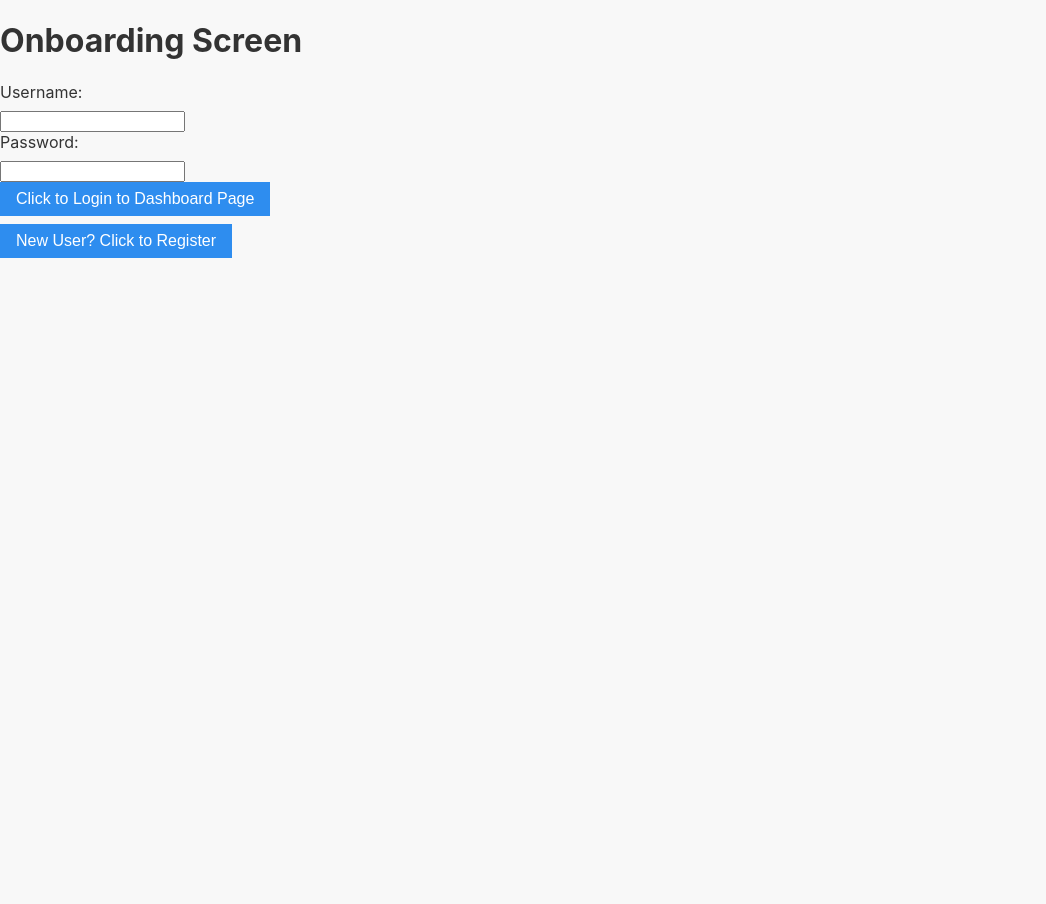
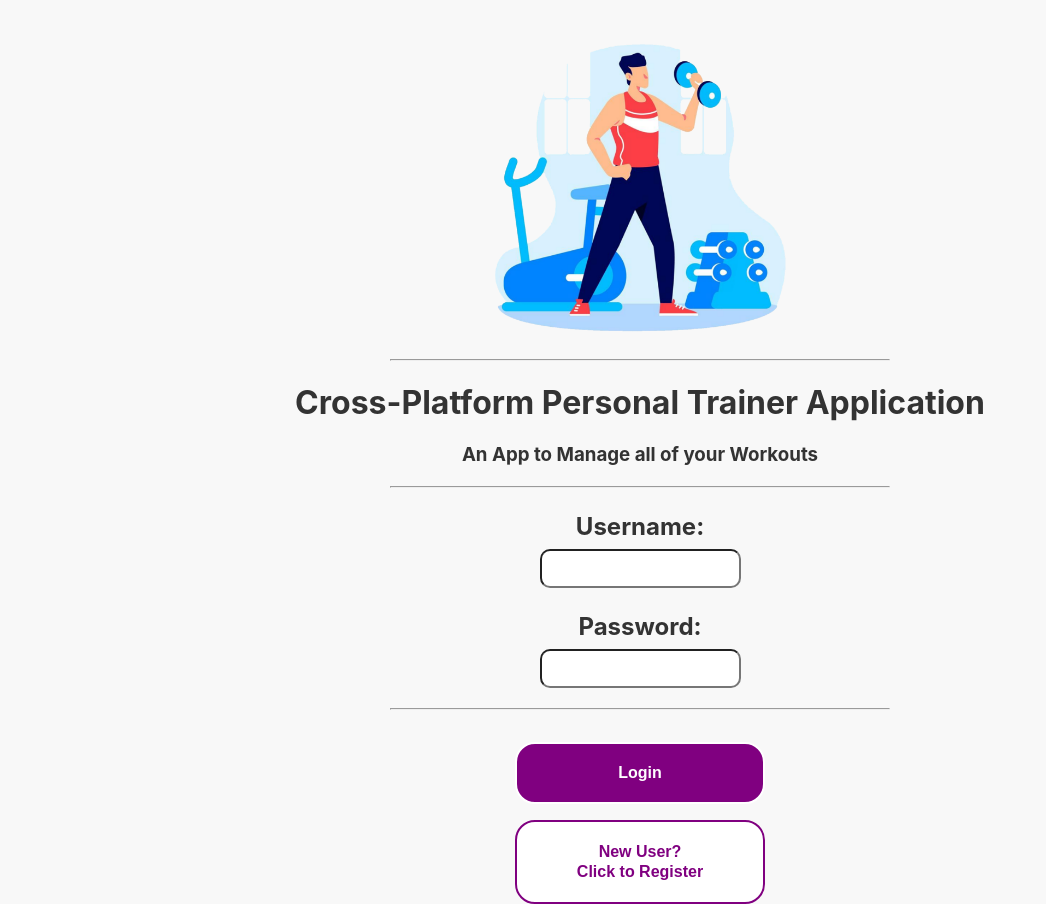
Before and after one commit to kevinliu249/CPFT, a React (Create React App) app in the folder frontend/: page / in a window 1280 px wide. Shown: the whole page, without its empty margins (0-1046 px from the left). Before the commit the page ends 800 px from the top, so only its background shows below. Built offline with nearby package versions, Linux system fonts and the light colour scheme.

Commit message:
Added Onboarding Page

```diff
--- a/frontend/src/pages/onboarding.js
+++ b/frontend/src/pages/onboarding.js
@@ -2,6 +2,7 @@ import React from "react";
 import { useNavigate } from "react-router-dom";
 import "../styles/App.css";
 import "../styles/Onboarding.css";
+import picture from "../images/onboarding.png"
 
 const Onboarding = () => {
   const navigate = useNavigate();
@@ -16,14 +17,19 @@ const Onboarding = () => {
 
   return (
     <div className="Onboarding">
-      <h1>Onboarding Screen</h1>
+      <img src={picture} alt="Onboarding Workout"/>
+      <hr></hr>
+      <h1>Cross-Platform Personal Trainer Application</h1>
+      <h3>An App to Manage all of your Workouts</h3>
+      <hr></hr>
       <label htmlFor="username">Username:</label>
       <input type="text" id="username" name="username" /><br />
       <label htmlFor="password">Password:</label>
       <input type="password" id="password" name="password" /><br />
-      <button onClick={loginNavigate}>Click to Login to Dashboard Page</button>
+      <hr></hr>
+      <button onClick={loginNavigate}>Login</button>
 
-      <button onClick={registerNaviate}>New User? Click to Register</button>
+      <button onClick={registerNaviate}>New User? <br></br>Click to Register</button>
     </div>
   );
 };
--- a/frontend/src/styles/Onboarding.css
+++ b/frontend/src/styles/Onboarding.css
@@ -0,0 +1,64 @@
+.Onboarding {
+    margin-top: 5vh;
+    text-align: center;
+    font-weight: bold;
+}
+
+.Onboarding img {
+    width: 50%;
+    max-width: 300px;
+}
+
+.Onboarding hr {
+    width: 75%;
+    margin-top: 20px;
+    max-width: 500px;
+}
+
+.Onboarding label {
+    font-size: 1.5em;
+    margin-top: 3vh;
+}
+
+.Onboarding input {
+    padding: 10px;
+    border-radius: 10px;
+}
+
+.Onboarding button {
+    margin: 0 auto;
+    margin-top: 2vh;
+    font-weight: bold;
+    max-width: 250px;
+}
+
+.Onboarding button:nth-of-type(1) {
+    background-color: purple;
+    padding: 20px;
+    width: 50%;
+    border-radius: 20px;
+    margin-top: 4vh;
+    color: white;
+    border: 2px solid white;
+}
+
+.Onboarding button:nth-of-type(1):hover {
+    background-color: white;
+    color: purple;
+    border: 2px solid purple;
+}
+
+.Onboarding button:nth-of-type(2) {
+    background-color: white;
+    color: purple;
+    padding: 20px;
+    width: 50%;
+    border-radius: 20px;
+    border: 2px solid purple;
+    line-height: 20px;
+}
+
+.Onboarding button:nth-of-type(2):hover {
+    background-color: purple;
+    color: white;
+}
```
Also changed, not shown: frontend/src/images/onboarding.png (added).
